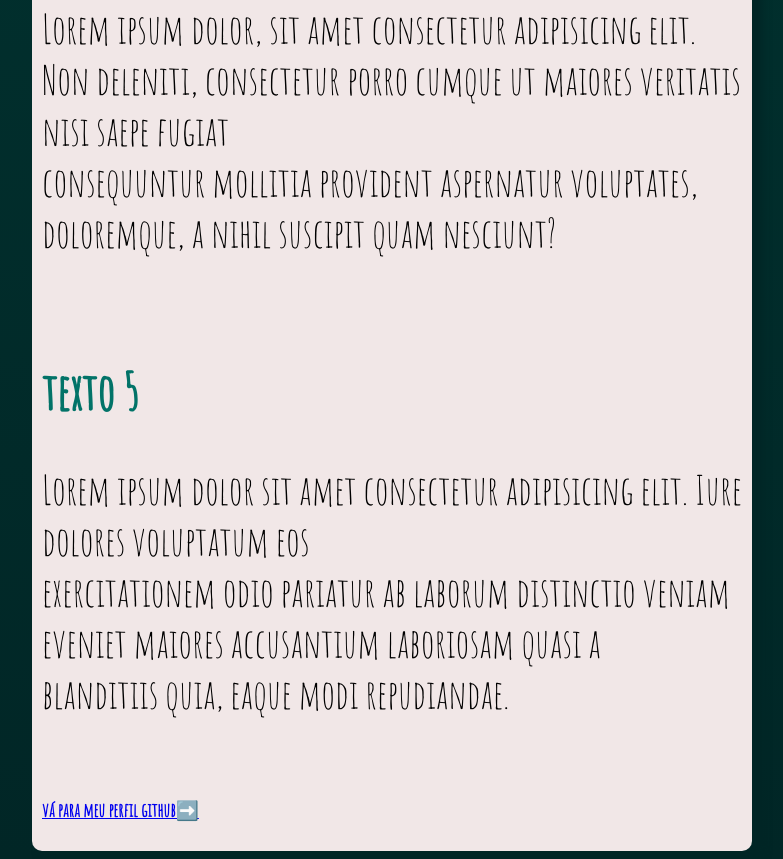
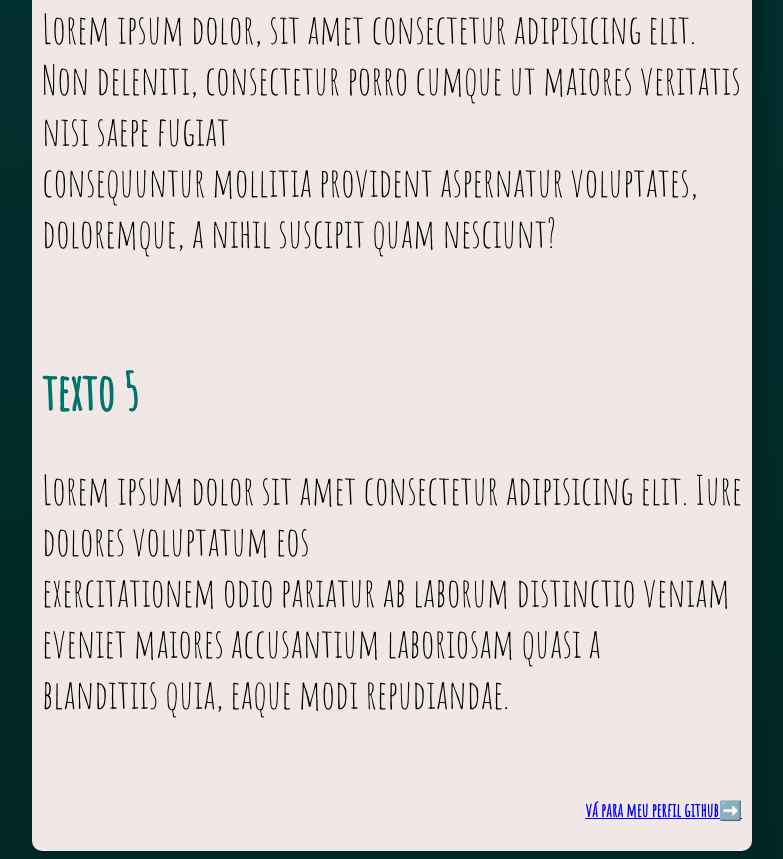
Before and after one commit to edscars/modelo-site, a plain HTML site: page index.html in a window 1280 px wide. Shown: the part 1762-2621 px from the top of the page, without its empty margins (248-1031 px from the left). Drawn offline with Linux system fonts and the light colour scheme.

Commit message:
atualizando

```diff
--- a/style.css
+++ b/style.css
@@ -32,3 +32,9 @@
       font-size: 40px;
 
    }
+
+h3 {
+
+       text-align: right;
+       color: #038C7F;
+   }
```
